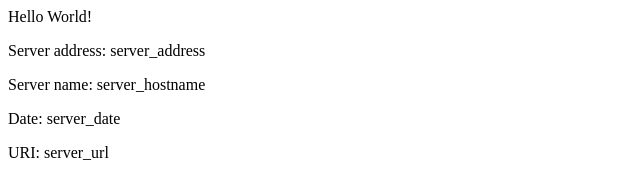
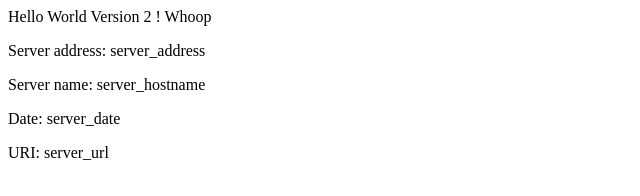
Before and after one commit to maverick1974/eks-example, a plain HTML site: page src/index.html in a window 1280 px wide. Shown: the whole page, without its empty margins (0-640 px from the left). Drawn offline with Linux system fonts and the light colour scheme.

Commit message:
v2 Updating home page

```diff
--- a/src/index.html
+++ b/src/index.html
@@ -1,8 +1,8 @@
 <head>
-<title>Hello World</title>
+<title>Hello World Version 2</title>
 </head>
 <div class="info">
-<h>Hello World!</h>
+<h>Hello World Version 2 ! Whoop</h>
 <p><span>Server&nbsp;address:</span> <span>server_address</span></p>
 <p><span>Server&nbsp;name:</span> <span>server_hostname</span></p>
 <p class="smaller"><span>Date:</span> <span>server_date</span></p>
```
